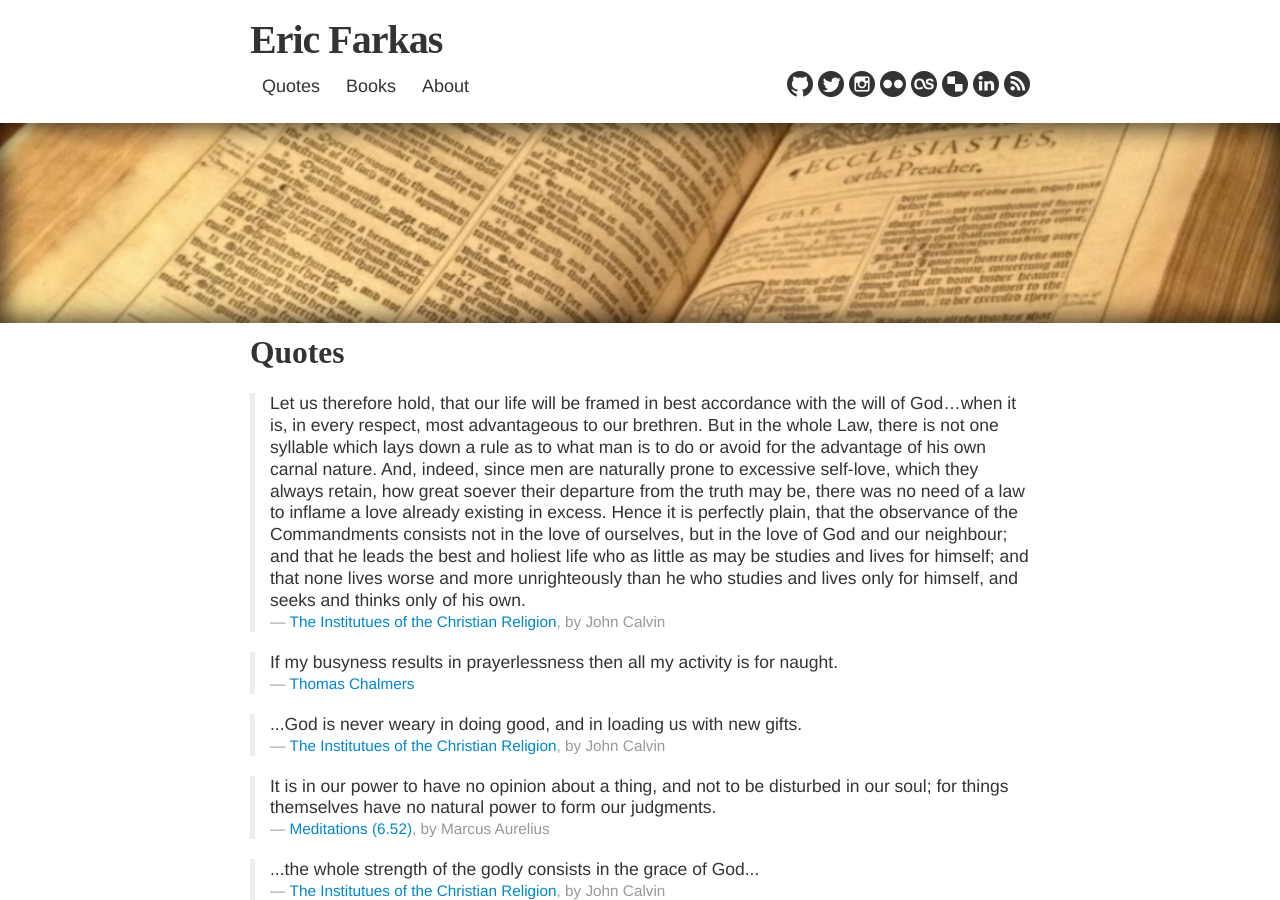
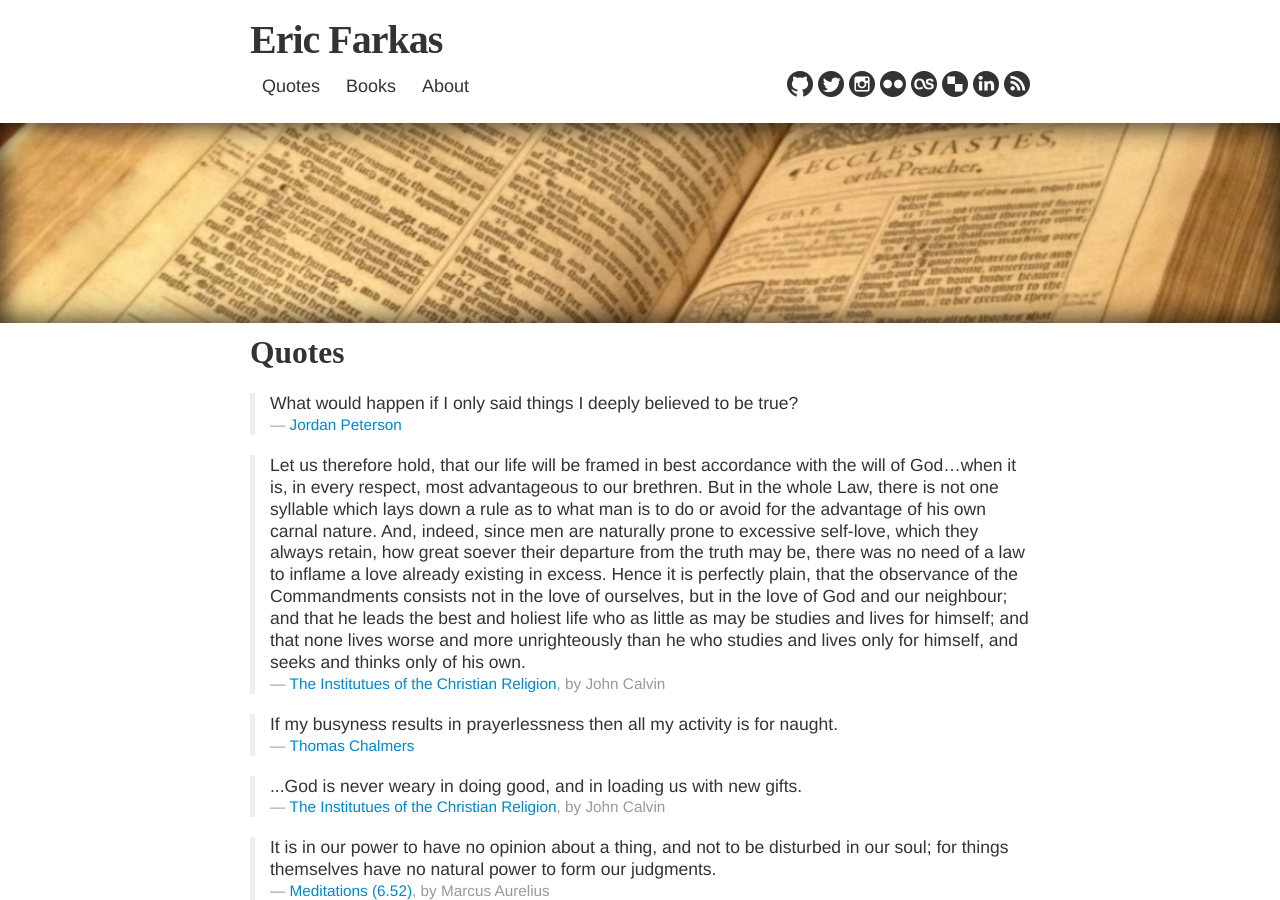
Before and after one commit to speric/speric.github.com, a Jekyll site: the page built from quotes.html, in a window 1280 px wide and 900 px high. Built offline with Jekyll 4.4.1, drawn with Linux system fonts in a browser that asks for light colours; some web fonts are replaced; comment, search, counter and statistics services are not loaded.

Commit message:
Add Peterson quote.

```diff
--- a/quotes.html
+++ b/quotes.html
@@ -7,6 +7,13 @@ description: A collection of thought-provoking quotes.
 
 <h2>Quotes</h2>
 <br/>
+
+<blockquote>
+  <p>
+    What would happen if I only said things I deeply believed to be true?
+  </p>
+  <small><a href="https://www.quora.com/What-are-the-most-thought-provoking-questions/answer/Jordan-B-Peterson">Jordan Peterson</a></small>
+</blockquote>
 
 <blockquote>
   <p>
```
